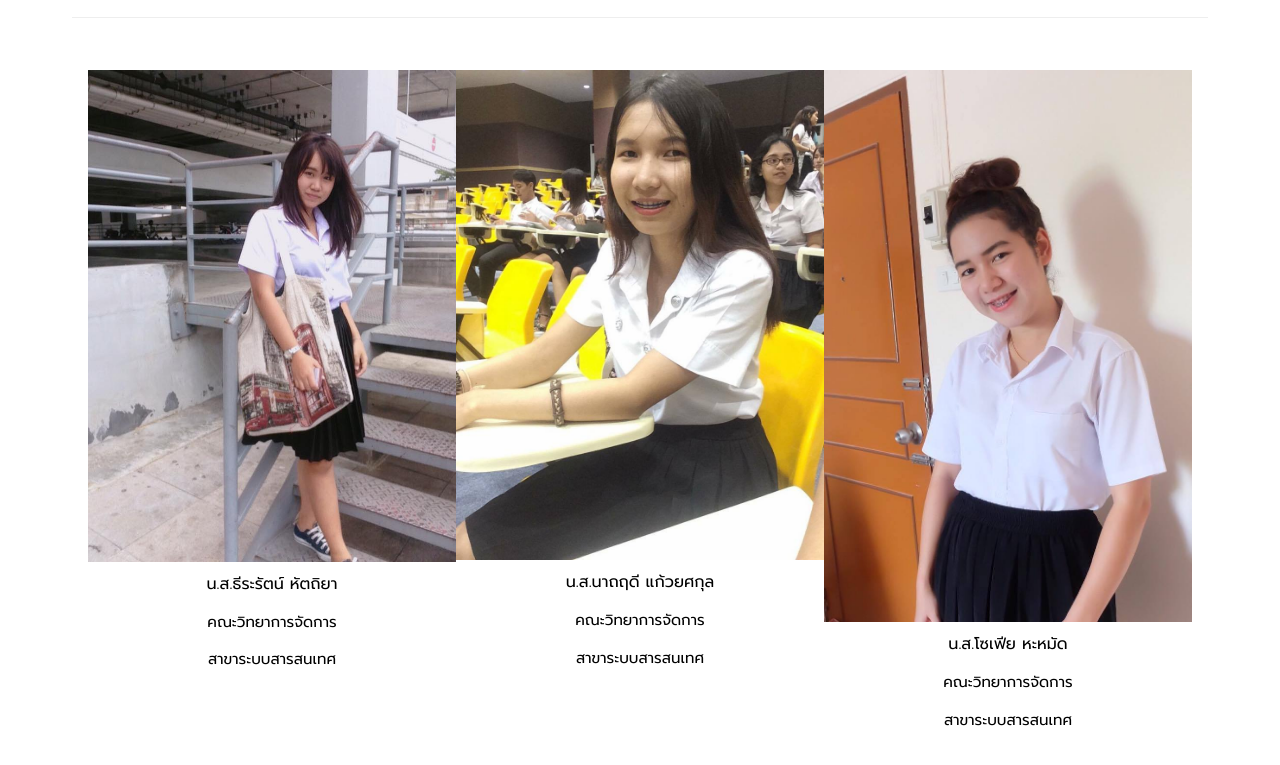
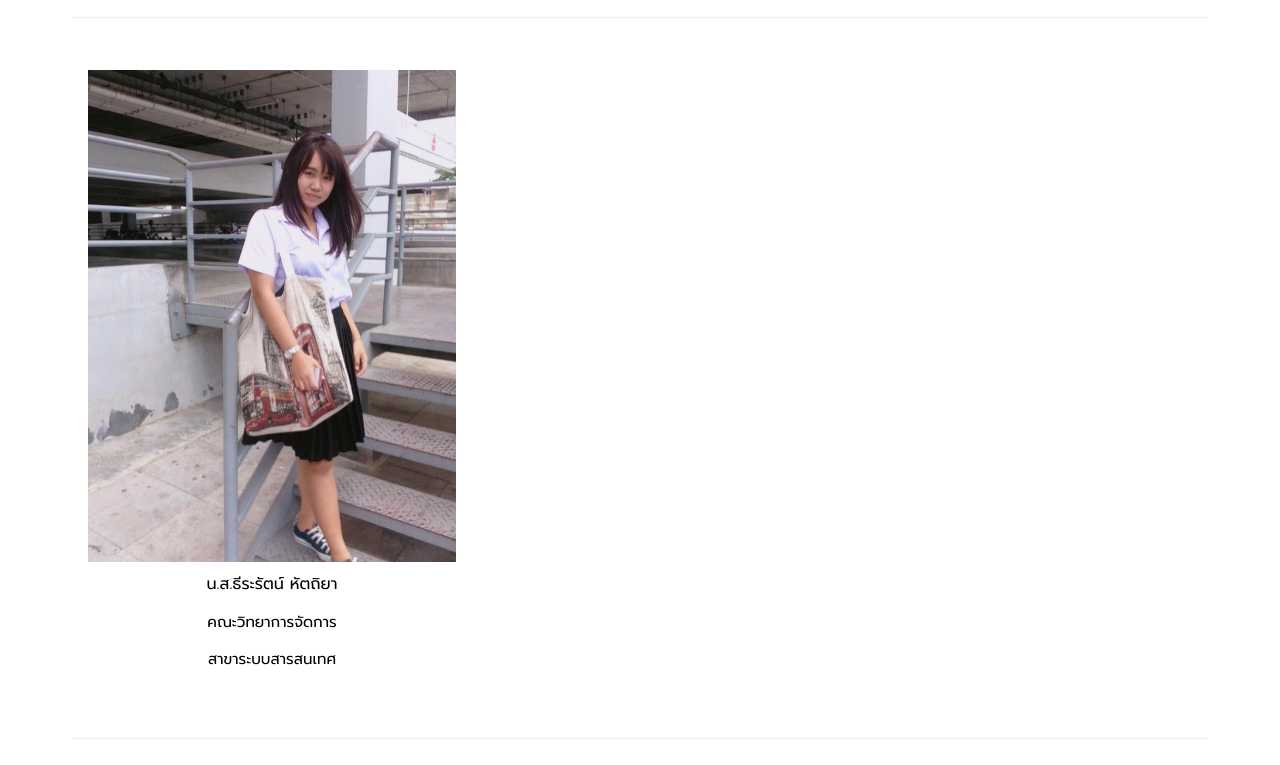
Before and after one commit to thirarat1996/page12, a plain HTML site: page index.html in a window 1280 px wide. Shown: the part 2040-2805 px from the top of the page. Drawn offline with nearby package versions, Linux system fonts and the light colour scheme; a web font is replaced by a local one.

Commit message:
Update index.html

```diff
--- a/index.html
+++ b/index.html
@@ -123,20 +123,6 @@ body,h1,h2,h3,h4,h5,h6 {font-family: 'Prompt', sans-serif}
       <p>คณะวิทยาการจัดการ</p>
       <p>สาขาระบบสารสนเทศ</p>
     </div>
-
-    <div class="w3-third">
-      <img src="222.jpg" style="width:100%">
-      <h6>น.ส.นาถฤดี แก้วยศกุล</h6>
-      <p>คณะวิทยาการจัดการ</p>
-      <p>สาขาระบบสารสนเทศ</p>
-    </div>
-
-    <div class="w3-third">
-      <img src="444.jpg" style="width:100%">
-      <h6>น.ส.โซเฟีย  หะหมัด</h6>
-      <p>คณะวิทยาการจัดการ</p>
-      <p>สาขาระบบสารสนเทศ</p>
-    </div>
   </div>
   <hr>
 
```
